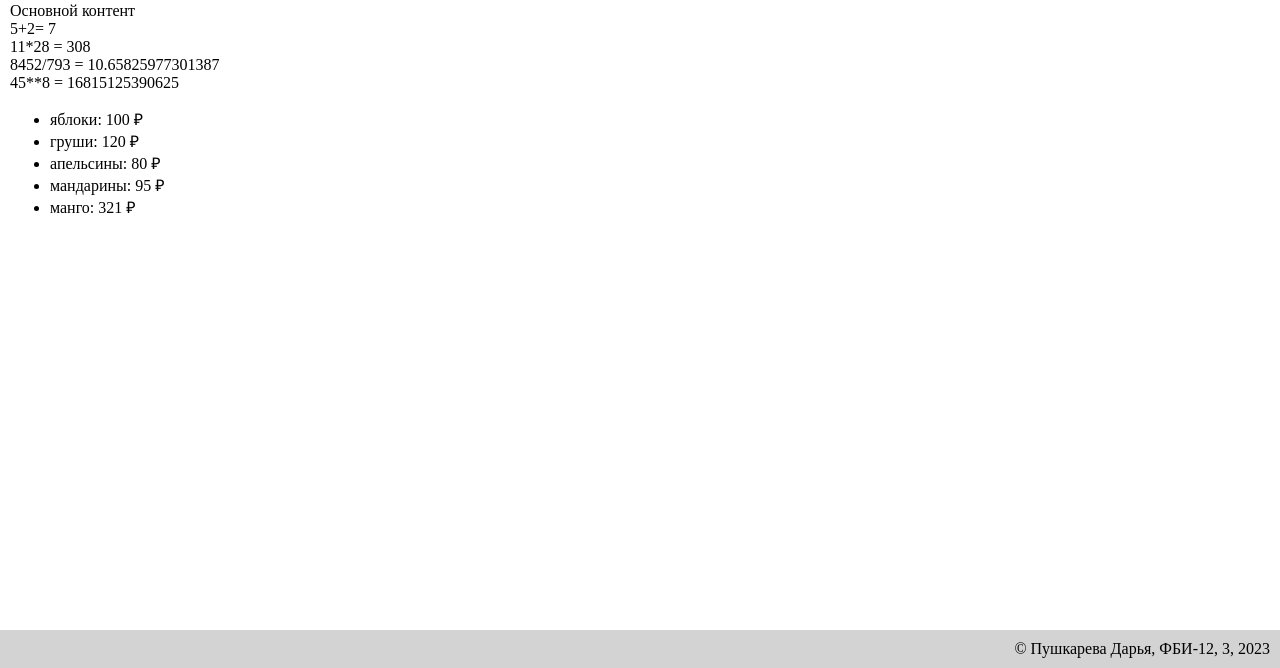
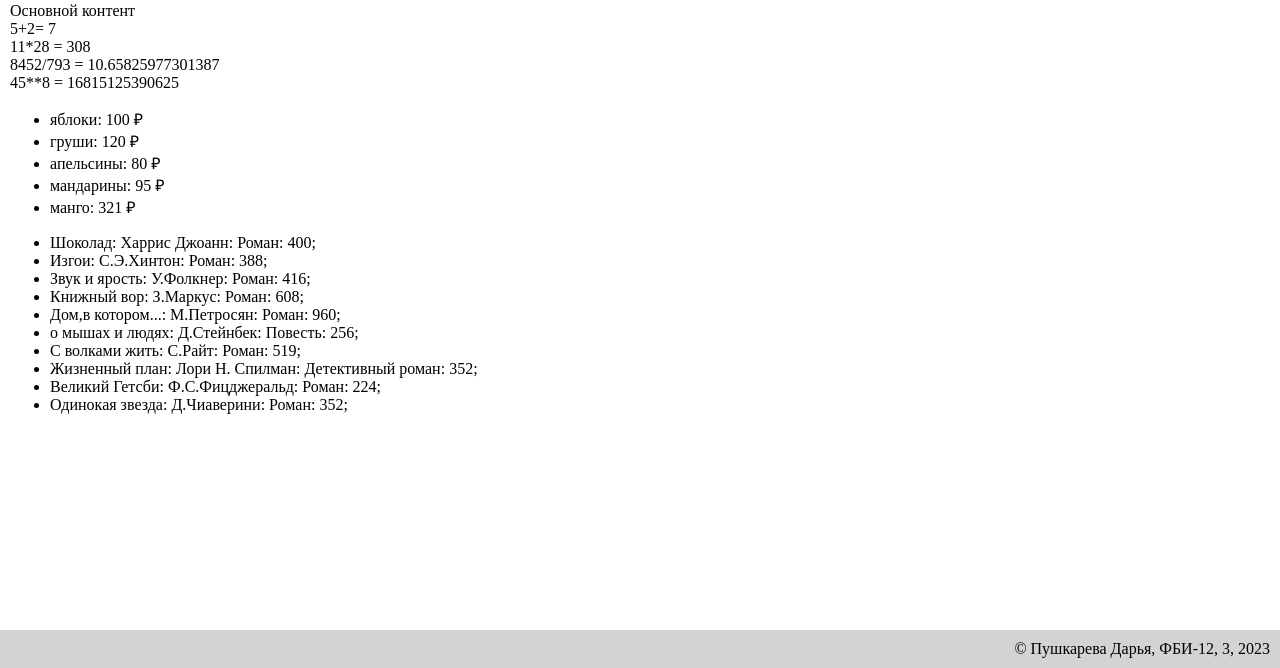
Before and after one commit to Darrrii/web-prog-labs-2, a Flask app: page /lab2/example in a window 1280 px wide. Shown: the part 132-800 px from the top of the page. Run offline with Flask 3, Linux system fonts and the light colour scheme.

Commit message:
Цикл в шаблоне

```diff
--- a/app.py
+++ b/app.py
@@ -16,9 +16,21 @@ def example():
         {'name': 'мандарины', 'price': 95},
         {'name': 'манго', 'price': 321},
     ]
+    books= [
+        {'name': 'Шоколад', 'autor': 'Харрис Джоанн', 'janr': 'Роман', 'str':400},
+        {'name': 'Изгои', 'autor': 'С.Э.Хинтон', 'janr': 'Роман', 'str':388},
+        {'name': 'Звук и ярость', 'autor': 'У.Фолкнер', 'janr': 'Роман', 'str':416},
+        {'name': 'Книжный вор', 'autor': 'З.Маркус', 'janr': 'Роман', 'str':608},
+        {'name': 'Дом,в котором...', 'autor': 'М.Петросян', 'janr': 'Роман', 'str':960},
+        {'name': 'о мышах и людях', 'autor': 'Д.Стейнбек', 'janr': 'Повесть' , 'str':256},
+        {'name': 'С волками жить', 'autor': 'С.Райт', 'janr': 'Роман', 'str':519},
+        {'name': 'Жизненный план', 'autor': 'Лори Н. Спилман', 'janr': 'Детективный роман', 'str':352},
+        {'name': 'Великий Гетсби', 'autor': 'Ф.С.Фицджеральд', 'janr': 'Роман', 'str':224},
+        {'name': 'Одинокая звезда', 'autor': 'Д.Чиаверини', 'janr': 'Роман', 'str':352}
+    ]
     return render_template('example.html',
                             name=name , lab_num=lab_num ,
-                            group=group , course=course, fruits=fruits )
+                            group=group , course=course, fruits=fruits, books=books )
 
 
 @app.route("/menu")
--- a/templates/example.html
+++ b/templates/example.html
@@ -30,6 +30,11 @@
             <li> {{ f.name }}: {{ f.price }} &#x20bd;</li>
             {% endfor %}
         </ul>
+        <ul>
+            {% for b in books %}
+            <li> {{ b.name }}: {{ b.autor }}: {{ b.janr }}: {{ b.str }};</li>
+            {% endfor %}
+        </ul>
     </main>
     <footer>
         &copy;
```
